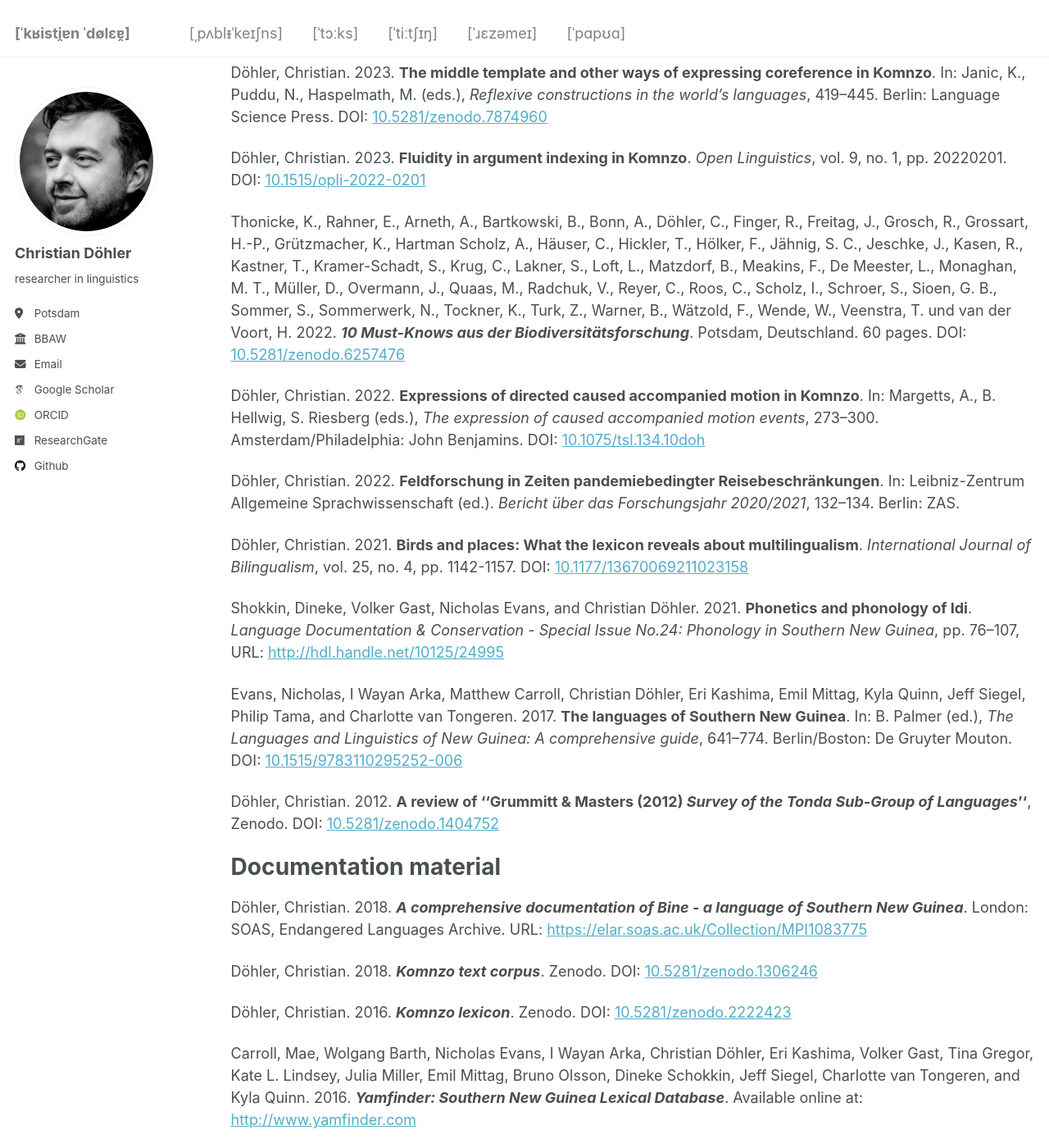
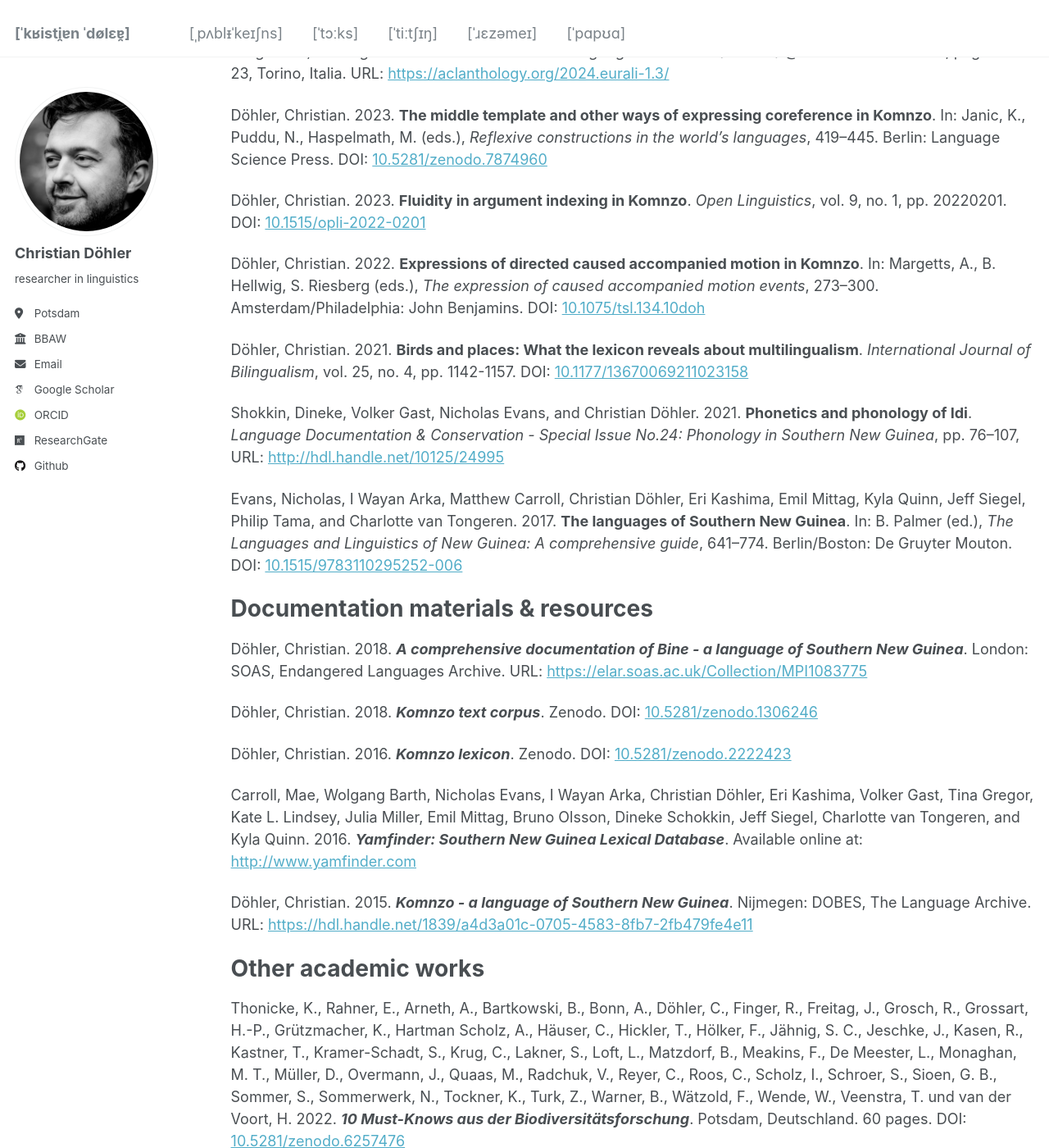
Before and after one commit to chrdoe/chrdoe.github.io, a Jekyll site: the page built from _pages/publications.md, in a window 1280 px wide and 1400 px high, scrolled down 1297 px. Shown: the whole window at 82% size. Built offline with Jekyll 4.4.1, drawn with Linux system fonts in a browser that asks for light colours; some web fonts are replaced; part of the change alters nothing that is shown; some of the changed text lies outside the part shown.

Commit message:
Update publications.md

```diff
--- a/_pages/publications.md
+++ b/_pages/publications.md
@@ -17,7 +17,13 @@ Döhler, Christian. 2024. ***Speaking the map. Komnzo texts*** (Open Text Collec
 
 Döhler, Christian. 2018. ***A grammar of Komnzo*** (Studies in Diversity Linguistics 22). Berlin: Language Science Press. DOI: <a href="https://langsci-press.org/catalog/book/212" target="_blank">10.5281/zenodo.1477799</a>
 
-Articles & chapters
+Edited works
+===
+
+Aznar, Jocelyn, Jozina Vander Klok, and Christian Döhler (eds). 2023. *Special Issue of NUSA: Linguistic studies of languages in and around Indonesia*: **Applicatives in Austronesian Languages**, vol. 74, URL: <a href="http://www.aa.tufs.ac.jp/en/publications/nusa/back-issue/74" target="_blank">http://www.aa.tufs.ac.jp/en/publications/nusa/back-issue/74</a>
+
+
+Peer-reviewed articles & chapters
 ===
 
 Döhler, Christian. (forthcoming). **Multilingualism in the Papuasphere**. In: Evans, Nicholas and Sebastian Fedden (eds.), *The Oxford Guide to Papuan Languages*. Oxford: Oxford University Press. <a href="https://chrdoe.github.io/files/do%CC%88hler2025_OGPL_multilingualism-preprint.pdf" target="_blank">pdf preview</a>
@@ -36,17 +42,11 @@ Barth, Danielle, Nicholas Evans, Sonja Gipper, Stefan Schnell, Henrik Bergqvist,
 
 Nordhoff, Sebastian, Mandana Seyfeddinipur, and Christian Döhler. 2024. **Open Text Collections as a Resource for Doing NLP with Eurasian Languages**. In *Proceedings of the 2nd Workshop on Resources and Technologies for Indigenous, Endangered and Lesser-resourced Languages in Eurasia (EURALI) @ LREC-COLING 2024*, pages 18–23, Torino, Italia. URL: <a href="https://aclanthology.org/2024.eurali-1.3/" target="_blank">https://aclanthology.org/2024.eurali-1.3/</a>
 
-Aznar, Jocelyn, Jozina Vander Klok, and Christian Döhler (eds). 2023. *Special Issue of NUSA: Linguistic studies of languages in and around Indonesia*: **Applicatives in Austronesian Languages**, vol. 74, URL: <a href="http://www.aa.tufs.ac.jp/en/publications/nusa/back-issue/74" target="_blank">http://www.aa.tufs.ac.jp/en/publications/nusa/back-issue/74</a>
-
 Döhler, Christian. 2023. **The middle template and other ways of expressing coreference in Komnzo**. In: Janic, K., Puddu, N., Haspelmath, M. (eds.), *Reflexive constructions in the world's languages*, 419–445. Berlin: Language Science Press. DOI: <a href="https://doi.org/10.5281/zenodo.7874960" target="_blank">10.5281/zenodo.7874960</a>
 
 Döhler, Christian. 2023. **Fluidity in argument indexing in Komnzo**. *Open Linguistics*, vol. 9, no. 1, pp. 20220201. DOI: <a href="https://doi.org/10.1515/opli-2022-0201" target="_blank">10.1515/opli-2022-0201</a>
 
-Thonicke, K., Rahner, E., Arneth, A., Bartkowski, B., Bonn, A., Döhler, C., Finger, R., Freitag, J., Grosch, R., Grossart, H.-P., Grützmacher, K., Hartman Scholz, A., Häuser, C., Hickler, T., Hölker, F., Jähnig, S. C., Jeschke, J., Kasen, R., Kastner, T., Kramer-Schadt, S., Krug, C., Lakner, S., Loft, L., Matzdorf, B., Meakins, F., De Meester, L., Monaghan, M. T., Müller, D., Overmann, J., Quaas, M., Radchuk, V., Reyer, C., Roos, C., Scholz, I., Schroer, S., Sioen, G. B., Sommer, S., Sommerwerk, N., Tockner, K., Turk, Z., Warner, B., Wätzold, F., Wende, W., Veenstra, T. und van der Voort, H. 2022. ***10 Must-Knows aus der Biodiversitätsforschung***. Potsdam, Deutschland. 60 pages. DOI: <a href="https://zenodo.org/record/6257476" target="_blank">10.5281/zenodo.6257476</a>
-
 Döhler, Christian. 2022. **Expressions of directed caused accompanied motion in Komnzo**. In: Margetts, A., B. Hellwig, S. Riesberg (eds.), *The expression of caused accompanied motion events*, 273–300. Amsterdam/Philadelphia: John Benjamins. DOI: <a href="https://benjamins.com/catalog/tsl.134.10doh" target="_blank">10.1075/tsl.134.10doh</a>
-
-Döhler, Christian. 2022. **Feldforschung in Zeiten pandemiebedingter Reisebeschränkungen**. In: Leibniz-Zentrum Allgemeine Sprachwissenschaft (ed.). *Bericht über das Forschungsjahr 2020/2021*, 132–134. Berlin: ZAS.
 
 Döhler, Christian. 2021. **Birds and places: What the lexicon reveals about multilingualism**. *International Journal of Bilingualism*, vol. 25, no. 4, pp. 1142-1157. DOI: <a href="https://doi.org/10.1177/13670069211023158" target="_blank">10.1177/13670069211023158</a>
 
@@ -54,9 +54,7 @@ Shokkin, Dineke, Volker Gast, Nicholas Evans, and Christian Döhler. 2021. **Pho
 
 Evans, Nicholas, I Wayan Arka, Matthew Carroll, Christian Döhler, Eri Kashima, Emil Mittag, Kyla Quinn, Jeff Siegel, Philip Tama, and Charlotte van Tongeren. 2017. **The languages of Southern New Guinea**. In: B. Palmer (ed.), *The Languages and Linguistics of New Guinea: A comprehensive guide*, 641--774. Berlin/Boston: De Gruyter Mouton. DOI: <a href="https://doi.org/10.1515/9783110295252-006" target="_blank">10.1515/9783110295252-006</a>
 
-Döhler, Christian. 2012. **A review of ''Grummitt & Masters (2012) *Survey of the Tonda Sub-Group of Languages*''**, Zenodo. DOI: <a href="http://doi.org/10.5281/zenodo.1404752" target="_blank">10.5281/zenodo.1404752</a>
-
-Documentation material
+Documentation materials & resources
 ===
 
 Döhler, Christian. 2018. ***A comprehensive documentation of Bine - a language of Southern New Guinea***. London: SOAS, Endangered Languages Archive. URL: <a href="https://elar.soas.ac.uk/Collection/MPI1083775" target="_blank">https://elar.soas.ac.uk/Collection/MPI1083775</a>
@@ -69,9 +67,17 @@ Carroll, Mae, Wolgang Barth, Nicholas Evans, I Wayan Arka, Christian Döhler, Er
 
 Döhler, Christian. 2015. ***Komnzo - a language of Southern New Guinea***. Nijmegen: DOBES, The Language Archive. URL: <a href="https://hdl.handle.net/1839/a4d3a01c-0705-4583-8fb7-2fb479fe4e11" target="_blank">https://hdl.handle.net/1839/a4d3a01c-0705-4583-8fb7-2fb479fe4e11</a>
 
+Other academic works
+===
+
+Thonicke, K., Rahner, E., Arneth, A., Bartkowski, B., Bonn, A., Döhler, C., Finger, R., Freitag, J., Grosch, R., Grossart, H.-P., Grützmacher, K., Hartman Scholz, A., Häuser, C., Hickler, T., Hölker, F., Jähnig, S. C., Jeschke, J., Kasen, R., Kastner, T., Kramer-Schadt, S., Krug, C., Lakner, S., Loft, L., Matzdorf, B., Meakins, F., De Meester, L., Monaghan, M. T., Müller, D., Overmann, J., Quaas, M., Radchuk, V., Reyer, C., Roos, C., Scholz, I., Schroer, S., Sioen, G. B., Sommer, S., Sommerwerk, N., Tockner, K., Turk, Z., Warner, B., Wätzold, F., Wende, W., Veenstra, T. und van der Voort, H. 2022. ***10 Must-Knows aus der Biodiversitätsforschung***. Potsdam, Deutschland. 60 pages. DOI: <a href="https://zenodo.org/record/6257476" target="_blank">10.5281/zenodo.6257476</a>
+
+Döhler, Christian. 2022. **Feldforschung in Zeiten pandemiebedingter Reisebeschränkungen**. In: Leibniz-Zentrum Allgemeine Sprachwissenschaft (ed.). *Bericht über das Forschungsjahr 2020/2021*, 132–134. Berlin: ZAS.
+
+Döhler, Christian. 2012. **A review of ''Grummitt & Masters (2012) *Survey of the Tonda Sub-Group of Languages*''**, Zenodo. DOI: <a href="http://doi.org/10.5281/zenodo.1404752" target="_blank">10.5281/zenodo.1404752</a>
+
 Theses
 ===
-
 
 Döhler, Christian. 2016. ***A grammar of Komnzo - A language of Southern New Guinea***, Doctoral dissertation, Australian National University, Canberra. DOI: <a href="https://doi.org/10.25911/5d778a5c79763" target="_blank">10.25911/5d778a5c79763</a>
 
```
